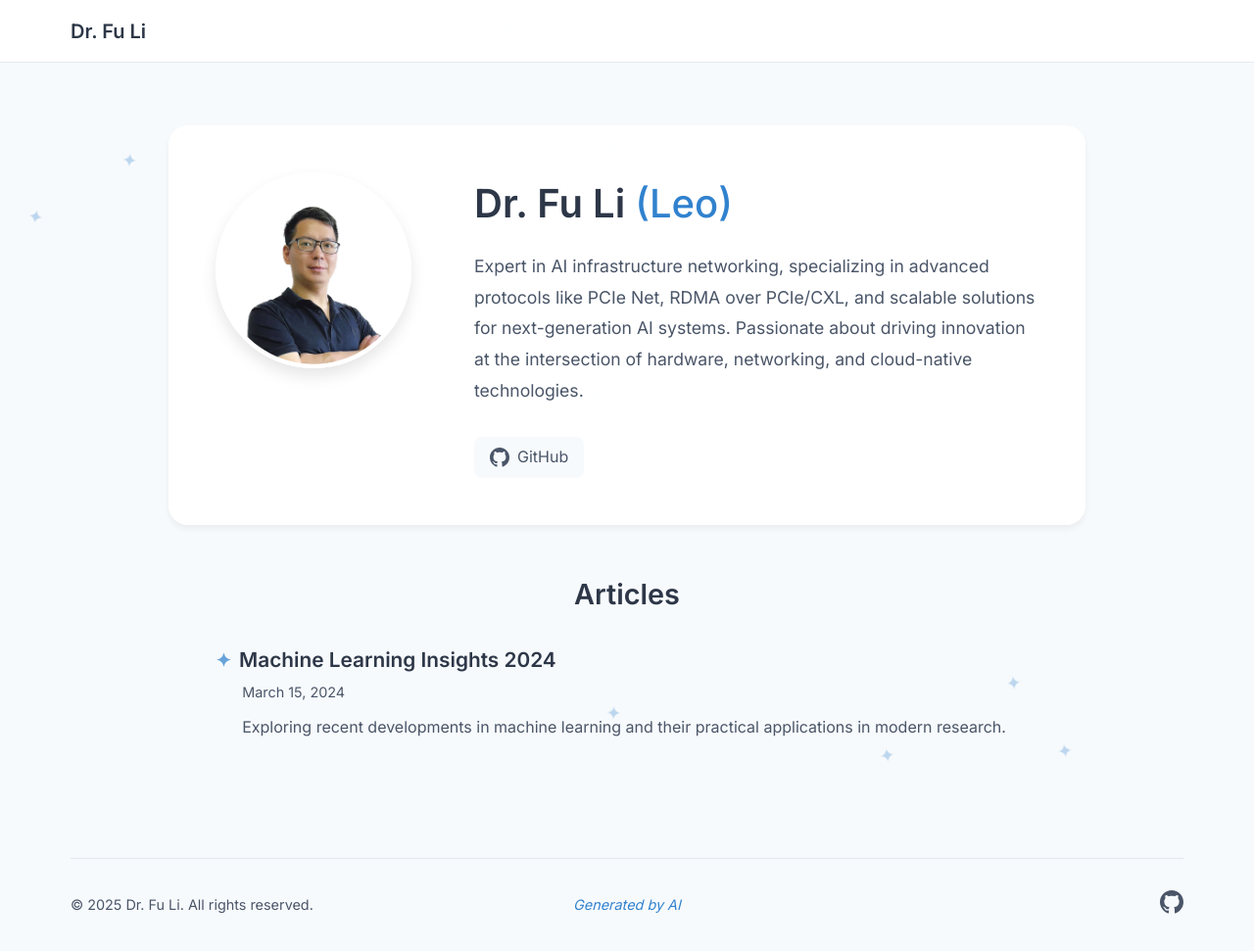
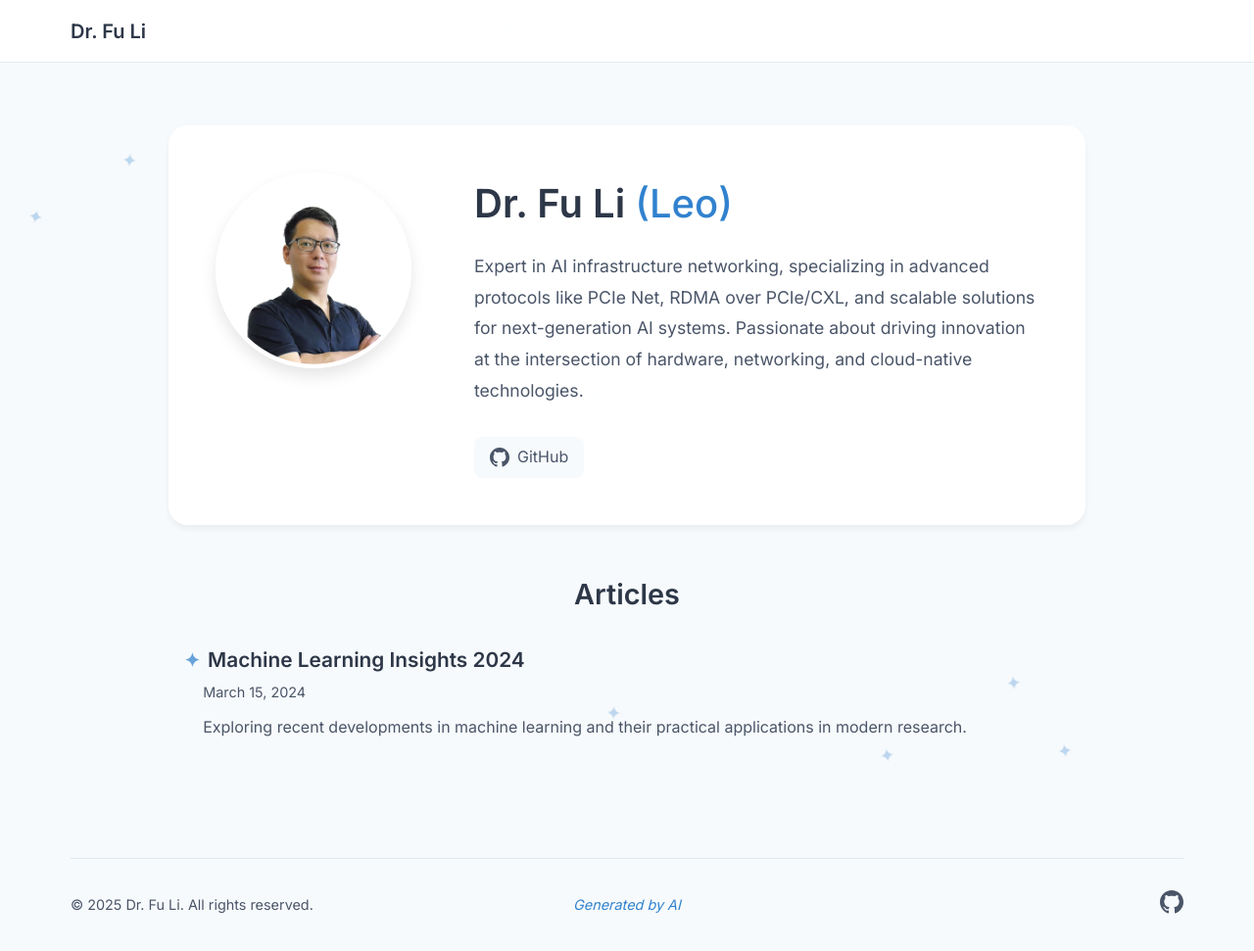
Before and after one commit to leoustc/leoustc.github.io, a Jekyll site: the page built from index.md, in a window 1280 px wide and 971 px high. Shown: the whole window at 98% size. Built offline with Jekyll 4.4.1, drawn with Linux system fonts in a browser that asks for light colours.

Commit message:
20250122.00.05.23.33407

```diff
--- a/assets/css/styles.css
+++ b/assets/css/styles.css
@@ -516,13 +516,13 @@ body {
     font-size: 0.9rem;
     color: var(--secondary-color);
     margin-bottom: 0.75rem;
-    margin-left: 1.7rem;
+    margin-left: 1.2rem;
 }
 
 .post-item .post-excerpt {
     color: var(--secondary-color);
     line-height: 1.6;
-    margin-left: 1.7rem;
+    margin-left: 1.2rem;
 }
 
 .post-star {
@@ -665,14 +665,14 @@ body {
     max-width: 1000px;
     width: 100%;
     margin: 3rem auto 2rem;
-    padding: 0 5rem; /* Same as profile container padding + profile card padding */
+    padding: 0 3rem;
 }
 
 .posts-list {
     max-width: 1000px;
     width: 100%;
     margin: 0 auto;
-    padding: 0 5rem; /* Same as profile container padding + profile card padding */
+    padding: 0 3rem;
 }
 
 /* Responsive adjustments */
@@ -681,6 +681,11 @@ body {
     .posts-list {
         padding: 0 2rem;
     }
+
+    .post-item .post-meta,
+    .post-item .post-excerpt {
+        margin-left: 1.2rem;
+    }
 }
 
 .left-align {
```
